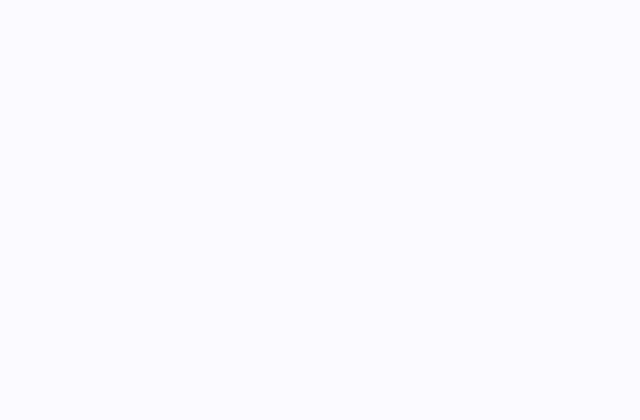
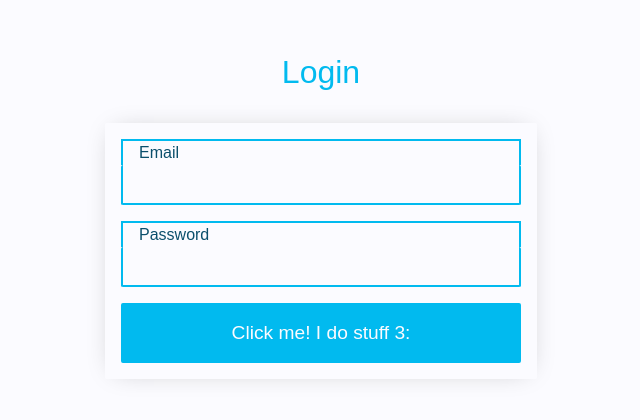
Before and after one commit to NiclasVNielsen/Spac_uge_10-11_Frontend, a Vue app: page /login in a window 1280 px wide. Before the commit this address had no page. Shown: the part 192-612 px from the top of the page, without its empty margins (319-959 px from the left). Built offline with nearby package versions, Linux system fonts and the light colour scheme.

Commit message:
login page, not hooked up to api yet

```diff
--- a/src/assets/main.sass
+++ b/src/assets/main.sass
@@ -64,7 +64,18 @@ button
 label
     user-select: none
 
-.inBoxLabel
+.inputBox
+    display: flex
+    flex-direction: column-reverse
+    label
+        padding: 3px calc(var(--sameContextGap))
+        transition: var(--quickTransition)
+        cursor: text
+        border-bottom: none !important
+    input
+        border-top: none !important
+
+.inBoxLabel /* Legacy */
     padding: 3px calc(var(--sameContextGap))
     transition: var(--quickTransition)
     cursor: text
@@ -83,22 +94,22 @@ input
     margin-bottom: var(--sameContextGap)
     &:hover
         border: var(--borderSizeLight) solid var(--prim)
-        + .inBoxLabel
+        + .inBoxLabel, + label
             border: var(--borderSizeLight) solid var(--prim)
     &:invalid
         border: var(--borderSizeLight) solid var(--second)
-        + .inBoxLabel
+        + .inBoxLabel, + label
             border: var(--borderSizeLight) solid var(--second)
     &:focus
         border: var(--borderSizeLight) solid var(--prim)
-        + .inBoxLabel
+        + .inBoxLabel, + label
             border: var(--borderSizeLight) solid var(--prim)
     &:hover
         border: var(--borderSizeLight) solid var(--prim)
-        + .inBoxLabel
+        + .inBoxLabel, + label
             border: var(--borderSizeLight) solid var(--prim)
         /* border: var(--borderSize) solid #ef4801 */
-    + .inBoxLabel
+    + .inBoxLabel, + label
         border: var(--borderSizeLight) solid var(--prim)
     &.subtle[type="text"], &.subtle[type="password"]
         border: none
@@ -190,7 +201,8 @@ a, button
                 color: var(--warning)
         > a, > button
             color: var(--neutral)
-
+.shadow
+    border-radius: var(--borderRadius)
 .shadow.a
     box-shadow: 0 0 25px -10px var(--darkNeutral)
 .shadow.l
--- a/src/methods/sockets.js
+++ b/src/methods/sockets.js
@@ -2,7 +2,7 @@ import { io } from 'socket.io-client'
 import { ref } from 'vue';
 
 
-export const socket = io('http://localhost:3000');
+export const socket = io('http://192.168.20.160:3000');//http://localhost:3000
 
 export const messages = ref([])
 
--- a/src/router/index.js
+++ b/src/router/index.js
@@ -7,6 +7,11 @@ const router = createRouter({
       path: '/',
       name: 'home',
       component: () => import('../views/HomeView.vue'),
+    },
+    {
+      path: '/login',
+      name: 'login',
+      component: () => import('../views/LoginView.vue'),
     },
     {
       path: '/admin/messages',
--- a/src/views/HomeView.vue
+++ b/src/views/HomeView.vue
@@ -20,7 +20,6 @@ const loadRoom = async (roomId = "cma6nlj5y0003v2do0u5o1noy") => {
         else
             msg["you"] = "notu"
     })
-    console.log(roomMessages)
     messages.value = roomMessages
 }
 loadRoom()
--- /dev/null
+++ b/src/views/LoginView.vue
@@ -0,0 +1,46 @@
+<script setup>
+
+import * as CRUD from '@/methods/httpRequests.js'
+import { ref } from "vue"
+
+
+</script>
+
+<template>
+    <div class="container">
+        <h2>
+            Login
+        </h2>
+        <form class="shadow a">
+            <div class="inputBox">
+                <input type="email">
+                <label for="">Email</label>
+            </div>
+            <div class="inputBox">
+                <input type="password">
+                <label for="">Password</label>
+            </div>
+            <div class="linkBox">
+                Click me! I do stuff 3:
+            </div>
+        </form>
+    </div>
+</template>
+
+<style lang="sass" scoped>
+
+.container
+    justify-content: center
+    align-items: center
+    min-height: 100vh
+    flex-direction: column
+
+h2
+    text-align: center
+    color: var(--prim)
+
+form, h2
+    max-width: calc(var(--differentContextGap) * 10 + (var(--sameContextGap) * 2))
+    padding: var(--sameContextGap)
+
+</style>
```
